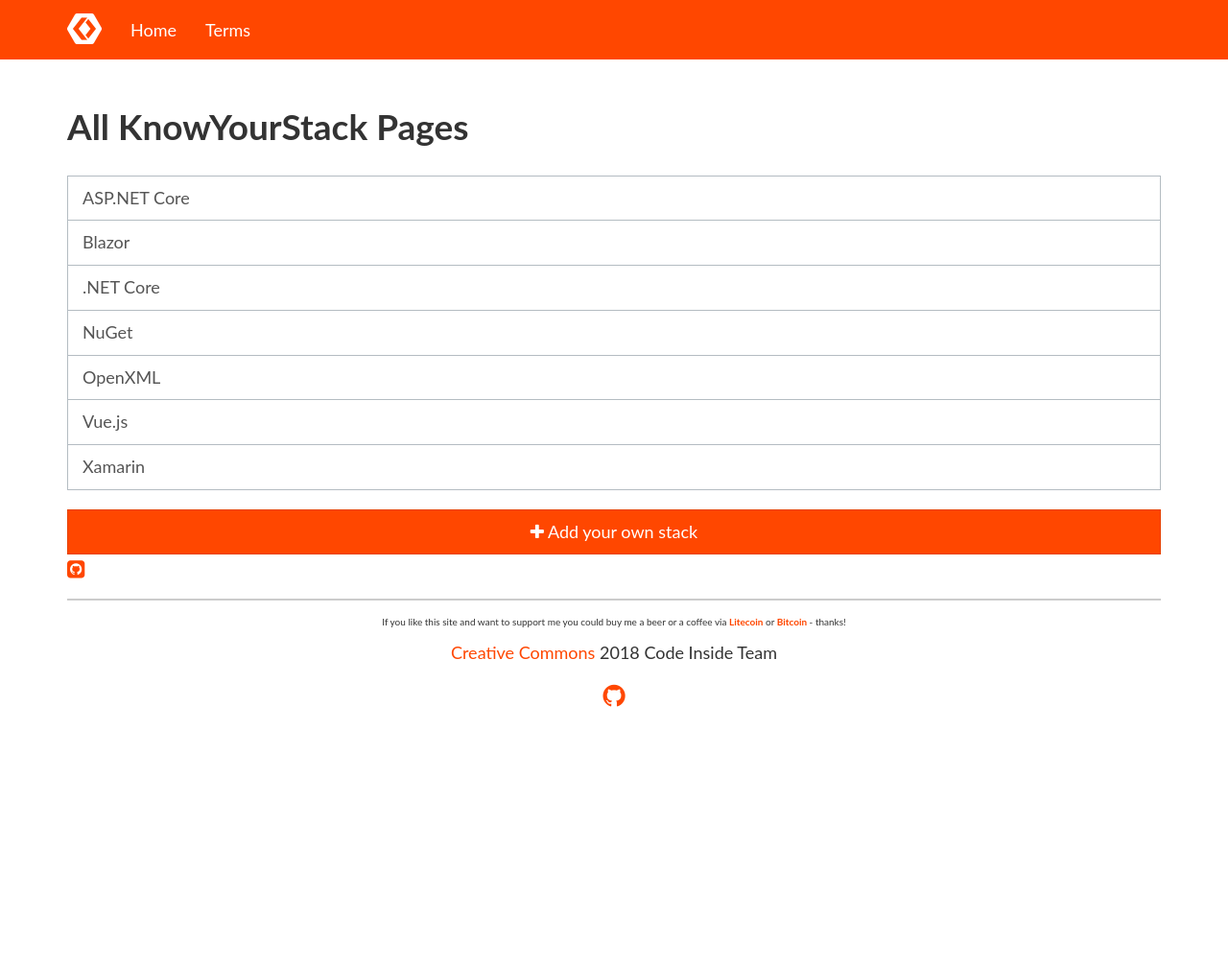
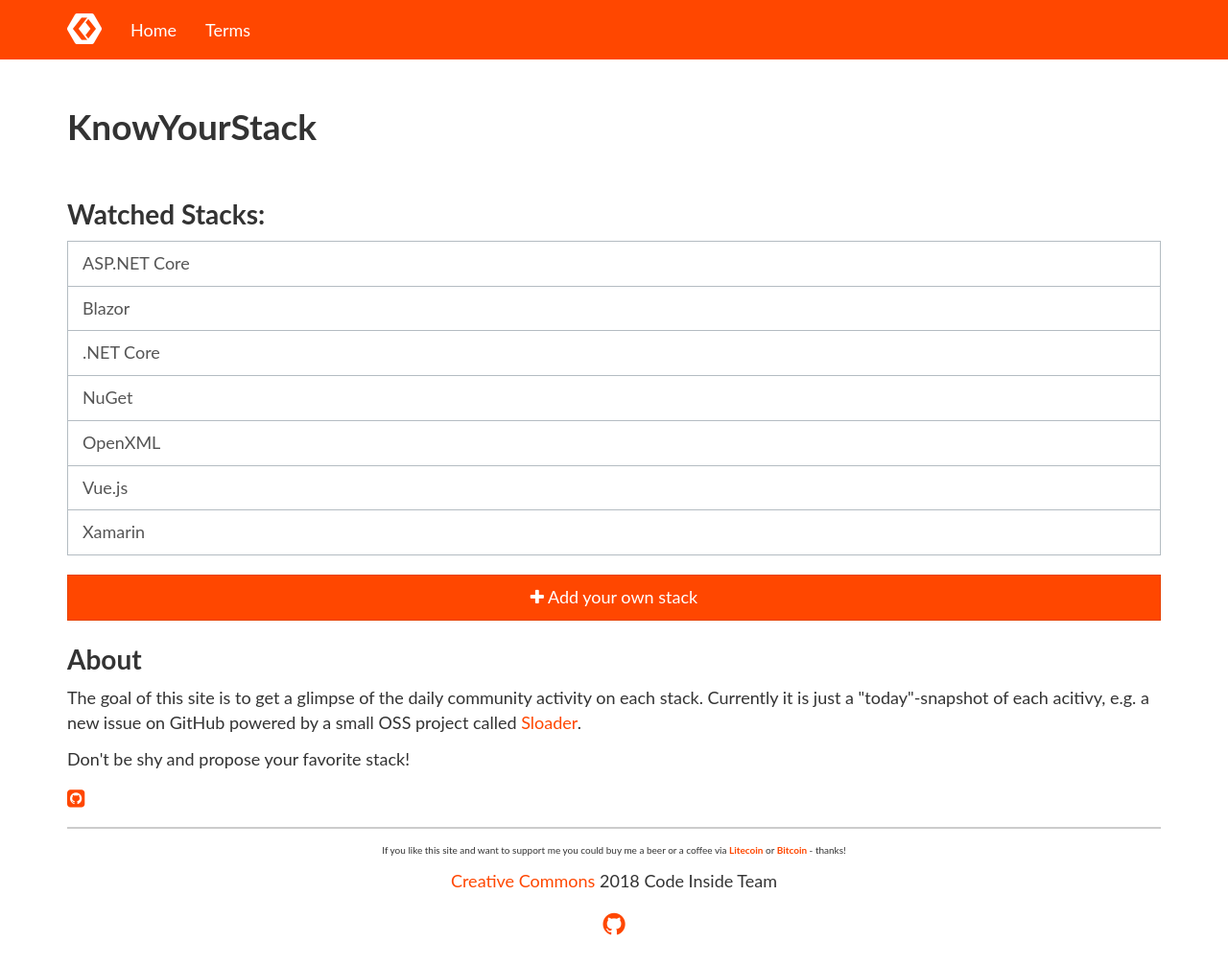
Before and after one commit to Code-Inside/KnowYourStack, a Jekyll site: the page built from index.html, in a window 1280 px wide. Shown: the whole page at 96% size. Built offline with Jekyll 4.4.1, drawn with Linux system fonts in a browser that asks for light colours; nearby versions of some CDN libraries; before the commit the page ends 900 px from its top, so only the background shows below that.

Commit message:
Update index.html

```diff
--- a/index.html
+++ b/index.html
@@ -1,10 +1,12 @@
 ---
 layout: page
-title: All KnowYourStack Pages
+title: KnowYourStack
 ---
+
 <section>
     <div class="row">
     <div class="col-md-12">
+      <h2>Watched Stacks:</h2>
       <div class="list-group">
       {% assign stackPages = site.pages | where: "type", "stack" %}
       {% for page in stackPages %}
@@ -21,3 +23,13 @@
     </div>
 
 </section>
+<section>
+    <div class="row">
+    <div class="col-md-12">
+        <h2>About</h2>
+        <p>The goal of this site is to get a glimpse of the daily community activity on each stack. Currently it is just a "today"-snapshot of each acitivy, e.g. a new issue on GitHub powered by a small OSS project called <a href="https://code-inside.github.io/Sloader/">Sloader</a>.</p>
+        <p>Don't be shy and propose your favorite stack!</p>
+    </div>
+    </div>
+
+</section>
```
